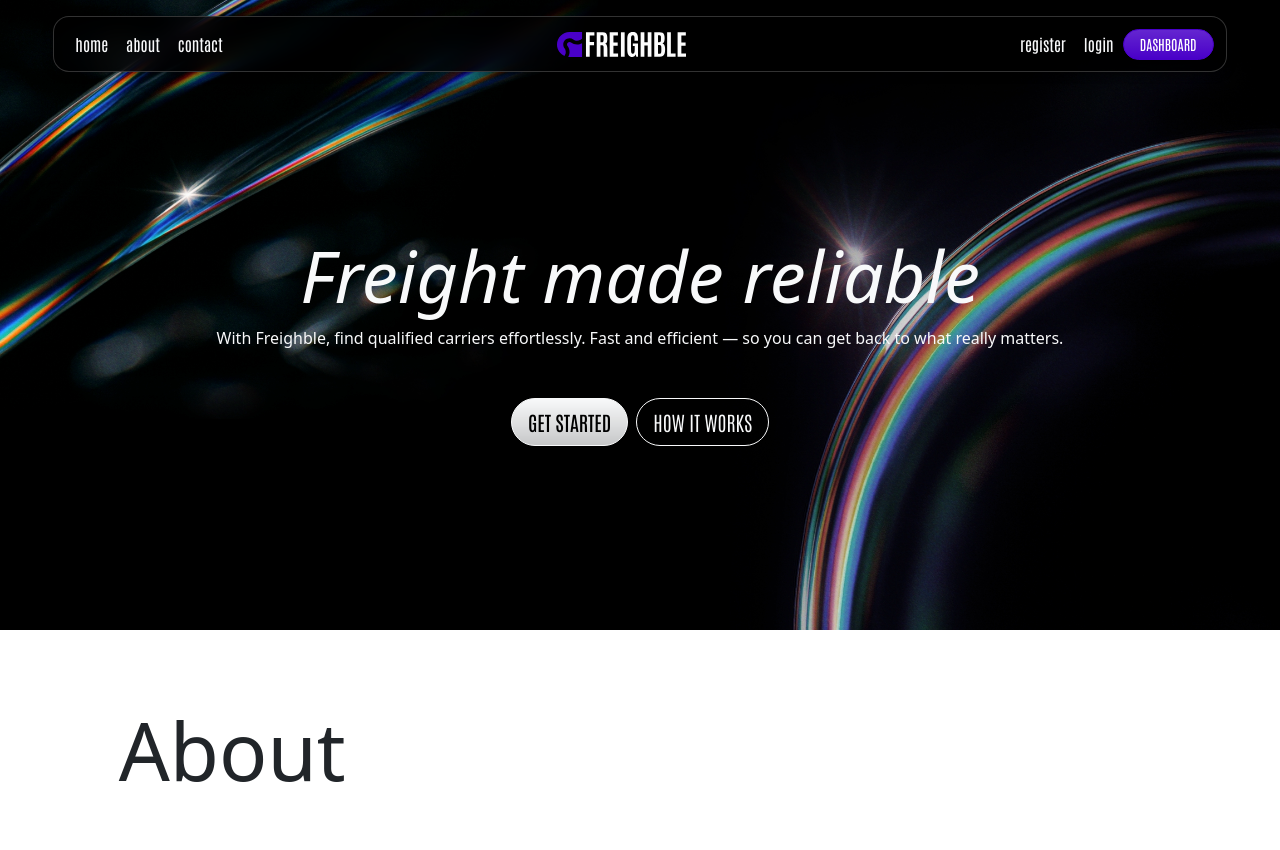
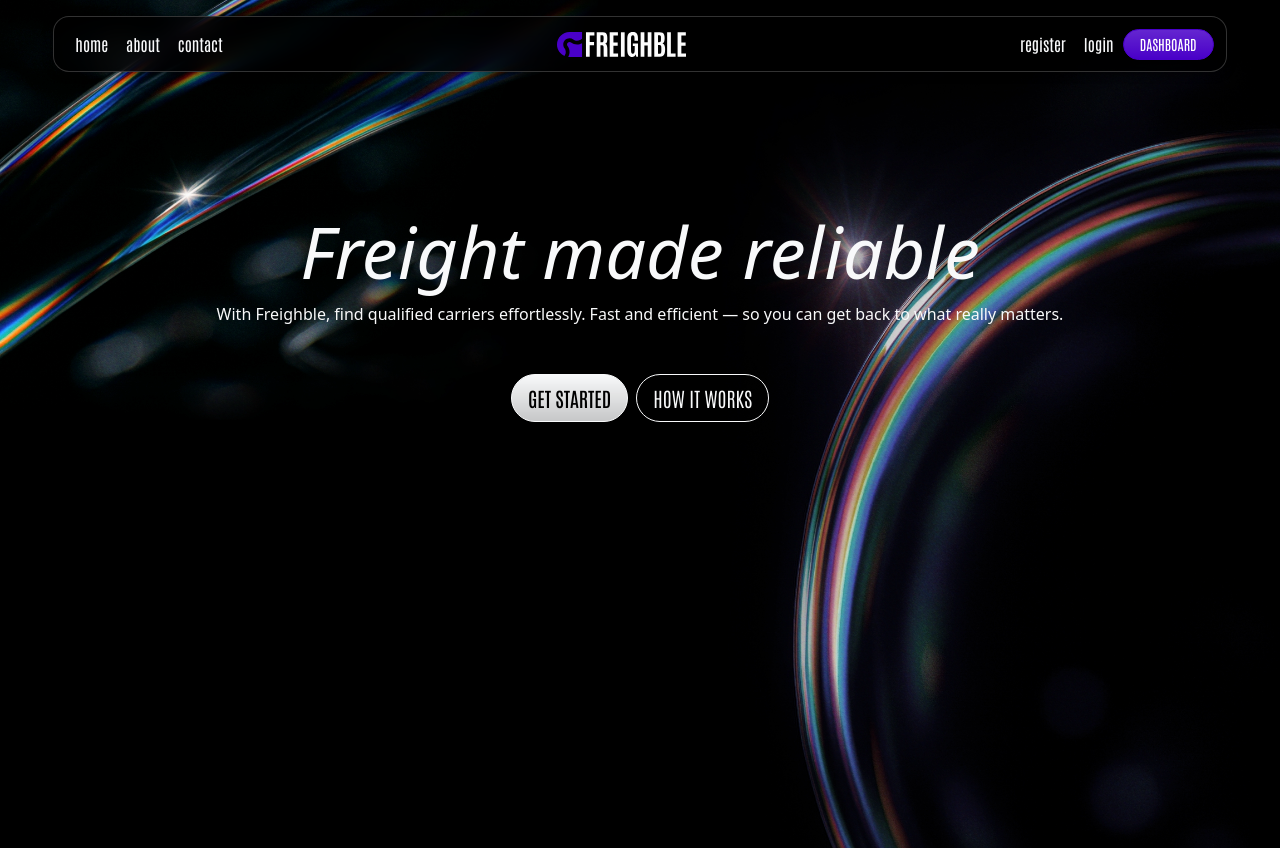
Before and after one commit to hugolopez-online/freighble, a React (Vite) app: page / in a window 1280 px wide. Shown: the top 850 px of the page. Built offline with nearby package versions, Linux system fonts and the light colour scheme.

Commit message:
fix(ui): correct graphic issues

```diff
--- a/public/styles/styles.js
+++ b/public/styles/styles.js
@@ -2,6 +2,6 @@ window.addEventListener("scroll", () => {
     const website_hero = document.getElementById("website_hero");
 
     if (window.scrollY <= 600 && website_hero) {
-        website_hero.style.backgroundPositionY = `${-window.scrollY * 0.5}px`;
+        website_hero.style.backgroundPositionY = `${-window.scrollY * 0.25}px`;
     }
 });
--- a/src/pages/Home.jsx
+++ b/src/pages/Home.jsx
@@ -8,8 +8,10 @@ const Home = ({ anchor, setAnchor }) => {
                 id="website_hero"
                 className="row website-hero justify-content-center pt-5"
             >
-                <div style={{ minHeight: "10rem" }}></div>
-                <div className="col-10 text-light text-center py-4">
+                <div
+                    className="col-10 text-light text-center"
+                    style={{ minHeight: "100vh", paddingTop: "10em" }}
+                >
                     <h2 className="display-2 fst-italic">
                         <span className="fw-normal">Freigh</span>t made relia
                         <span className="fw-normal">ble</span>
@@ -35,7 +37,6 @@ const Home = ({ anchor, setAnchor }) => {
                         HOW IT WORKS
                     </Link>
                 </div>
-                <div style={{ minHeight: "10rem" }}></div>
             </section>
             <div
                 id="about"
--- a/src/pages/NotFound.jsx
+++ b/src/pages/NotFound.jsx
@@ -1,7 +1,11 @@
 const NotFound = () => {
     return (
-        <div>
-            <h1>Not Found</h1>
+        <div className="row justify-content-center pt-5">
+            <div className="col-10 py-4">
+                <h1 className="display-1">
+                    Could not find what you were looking for
+                </h1>
+            </div>
         </div>
     );
 };
```
Also changed, not shown: 1 other file (tests, documents, lock files or other folders).
